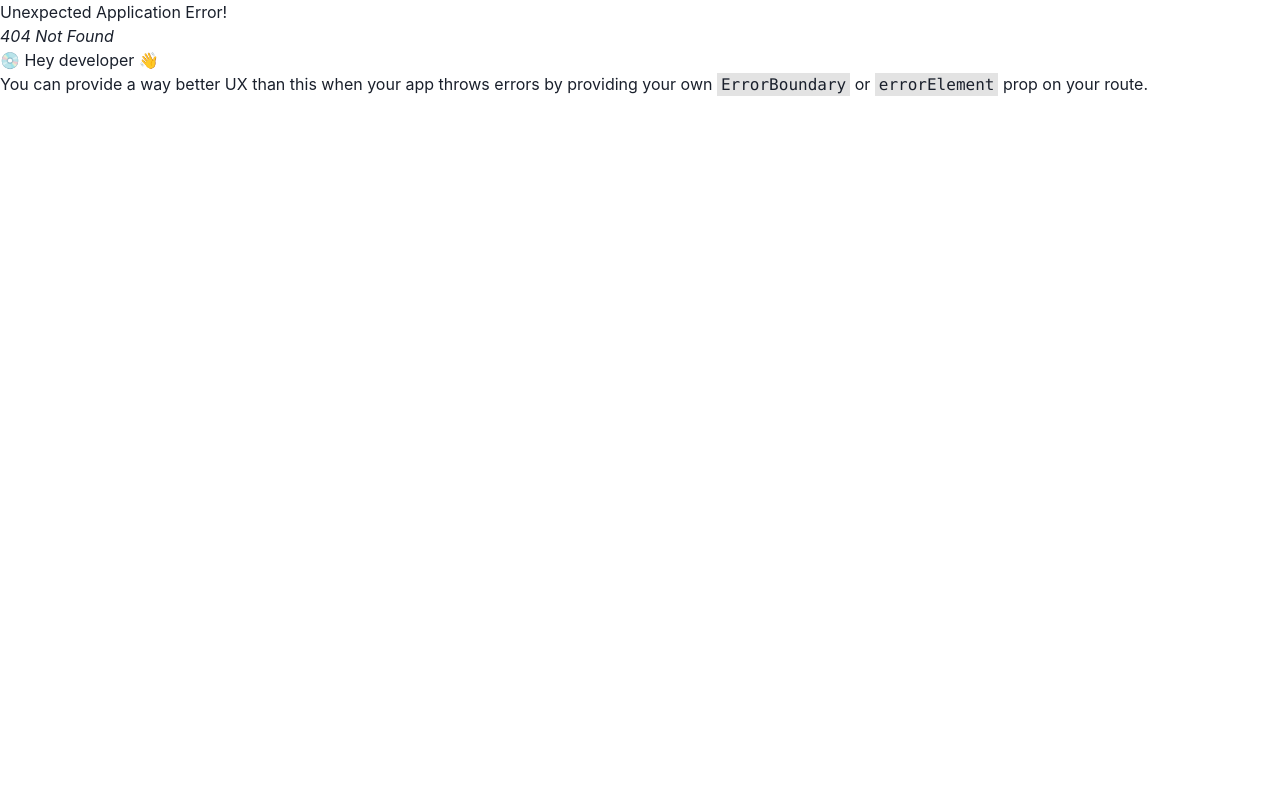
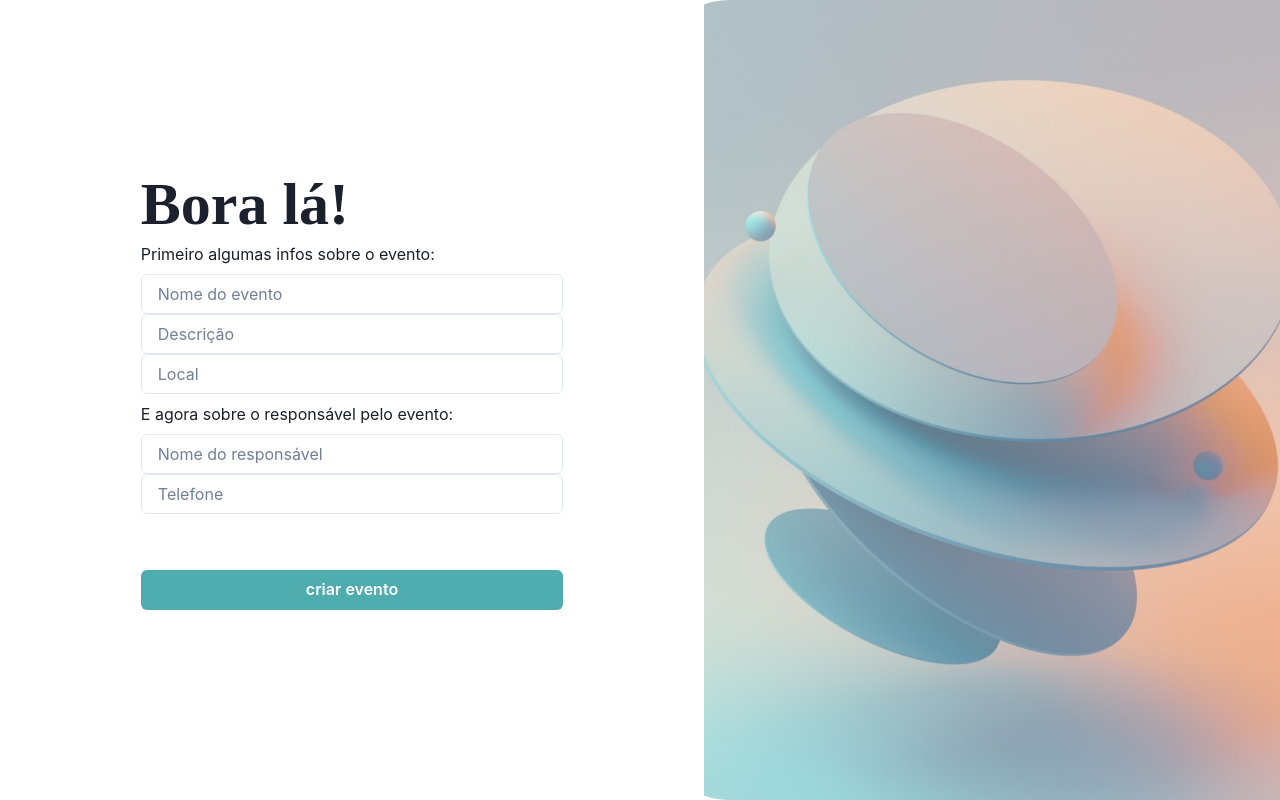
Before and after one commit to Projetos-UNICAMP/voluntariapp, a React (Vite) app: page /criar-evento in a window 1280 px wide. Before the commit this address had no page. Built offline with nearby package versions, Linux system fonts and the light colour scheme.

Commit message:
Adiciona página de criação do evento

```diff
--- a/src/Components/SimpleText/SimpleText.tsx
+++ b/src/Components/SimpleText/SimpleText.tsx
@@ -3,11 +3,15 @@ import React from 'react';
 import { Text as ChakraText } from '@chakra-ui/react';
 
 export interface SimpleTextProps {
-    value: string;
+  value: string;
 }
 
 const SimpleText: React.FC<SimpleTextProps> = ({ value }) => {
-    return <ChakraText>{value}</ChakraText>;
+  return (
+    <ChakraText marginTop={2} marginBottom={2}>
+      {value}
+    </ChakraText>
+  );
 };
 
 export default SimpleText;
--- /dev/null
+++ b/src/pages/CreateEventPage.tsx
@@ -0,0 +1,68 @@
+import { Flex } from '@chakra-ui/react';
+import RightImageLayoutComponent from '../Layouts/RigthImageLayout/RigthImageLayout';
+import AppLogo, { LogoSize } from '../Components/AppLogo/AppLogo';
+import TitleText from '../Components/TitleText/TitleText';
+import SimpleText from '../Components/SimpleText/SimpleText';
+import FinalButton, {
+  ButtonStyleOptions,
+} from '../Components/FinalButton/FinalButton';
+import { useNavigate } from 'react-router-dom';
+import FinalTextInputField from '../Components/FinalTextInputField/FinalTextInputField';
+
+const CreateEventPage = () => {
+  const navigate = useNavigate();
+  return (
+    <RightImageLayoutComponent imageUrl={'src/assets/discs.png'}>
+      <Flex flexDir={'column'} verticalAlign={'middle'} w={'55vw'}>
+        <Flex flexDir={'column'} w={'60%'} alignSelf={'center'}>
+          <TitleText value={'Bora lá!'}></TitleText>
+          <SimpleText
+            value={'Primeiro algumas infos sobre o evento:'}></SimpleText>
+          <FinalTextInputField
+            value={''}
+            placeholder="Nome do evento"
+            onChange={function (value: string): void {
+              throw new Error('Function not implemented.');
+            }}></FinalTextInputField>
+          <FinalTextInputField
+            value={''}
+            placeholder="Descrição"
+            onChange={function (value: string): void {
+              throw new Error('Function not implemented.');
+            }}></FinalTextInputField>
+          <FinalTextInputField
+            value={''}
+            placeholder="Local"
+            onChange={function (value: string): void {
+              throw new Error('Function not implemented.');
+            }}></FinalTextInputField>
+          <SimpleText
+            value={'E agora sobre o responsável pelo evento:'}></SimpleText>
+          <FinalTextInputField
+            value={''}
+            placeholder="Nome do responsável"
+            onChange={function (value: string): void {
+              throw new Error('Function not implemented.');
+            }}></FinalTextInputField>
+          <FinalTextInputField
+            value={''}
+            placeholder="Telefone"
+            onChange={function (value: string): void {
+              throw new Error('Function not implemented.');
+            }}></FinalTextInputField>
+          <FinalButton
+            label={'criar evento'}
+            style={{
+              type: ButtonStyleOptions.Primary,
+              width: '33vw',
+              mt: 14,
+              mb: 4,
+            }}
+            onClick={() => navigate('/criar-evento')}></FinalButton>
+        </Flex>
+      </Flex>
+    </RightImageLayoutComponent>
+  );
+};
+
+export default CreateEventPage;
--- a/src/pages/LandingPage.tsx
+++ b/src/pages/LandingPage.tsx
@@ -6,8 +6,10 @@ import SimpleText from '../Components/SimpleText/SimpleText';
 import FinalButton, {
   ButtonStyleOptions,
 } from '../Components/FinalButton/FinalButton';
+import { useNavigate } from 'react-router-dom';
 
 const LandingPage = () => {
+  const navigate = useNavigate();
   return (
     <RightImageLayoutComponent imageUrl={'src/assets/pens.png'}>
       <Flex flexDir={'column'} verticalAlign={'middle'}>
@@ -32,9 +34,7 @@ const LandingPage = () => {
               mt: 14,
               mb: 4,
             }}
-            onClick={function (): void {
-              throw new Error('Function not implemented.');
-            }}></FinalButton>
+            onClick={() => navigate('/criar-evento')}></FinalButton>
           <FinalButton
             label={'entrar com código de evento'}
             style={{
--- a/src/routes/routes.tsx
+++ b/src/routes/routes.tsx
@@ -1,6 +1,7 @@
 import { createBrowserRouter } from 'react-router-dom';
 import LandingPage from '../pages/LandingPage';
 import SignUpPage from '../pages/SignUpPage';
+import CreateEventPage from '../pages/CreateEventPage';
 
 export const browserRouter = createBrowserRouter([
   {
@@ -11,4 +12,8 @@ export const browserRouter = createBrowserRouter([
     path: '/cadastro',
     element: <SignUpPage></SignUpPage>,
   },
+  {
+    path: '/criar-evento',
+    element: <CreateEventPage></CreateEventPage>,
+  },
 ]);
```
